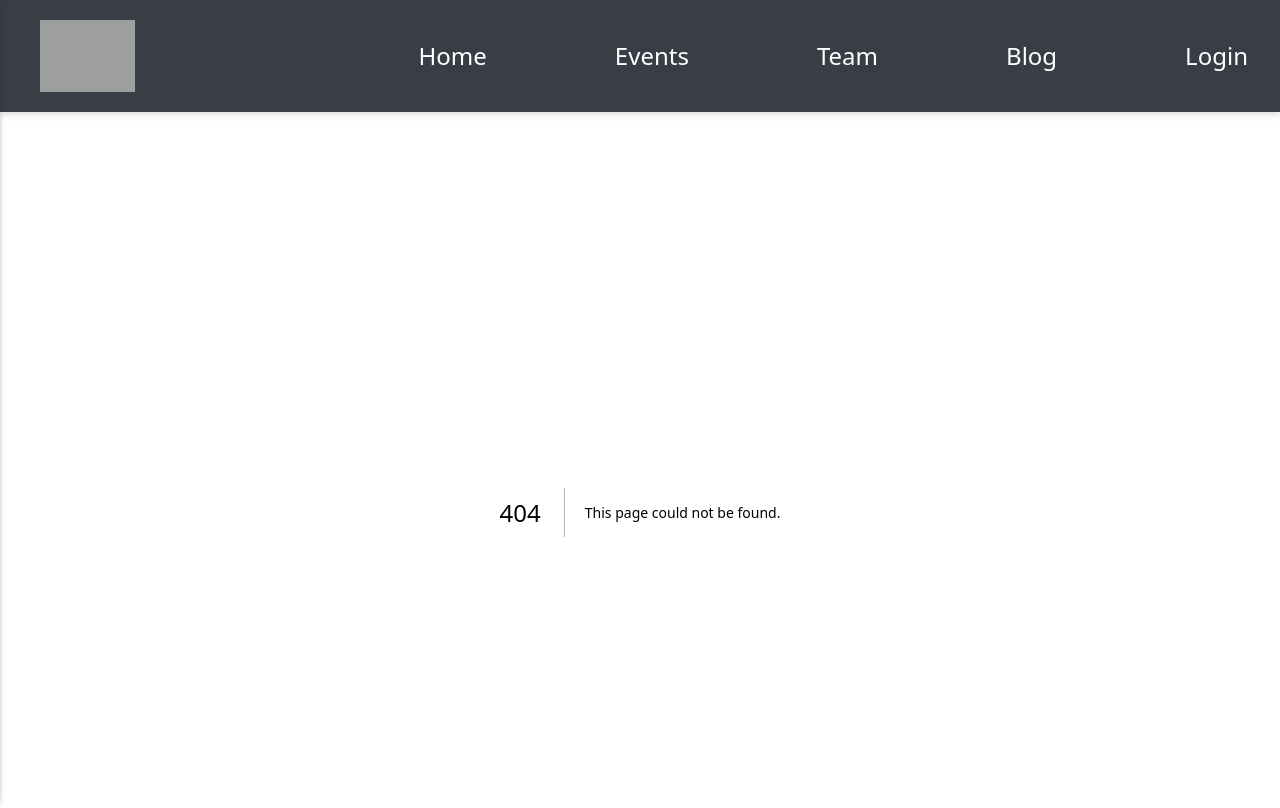
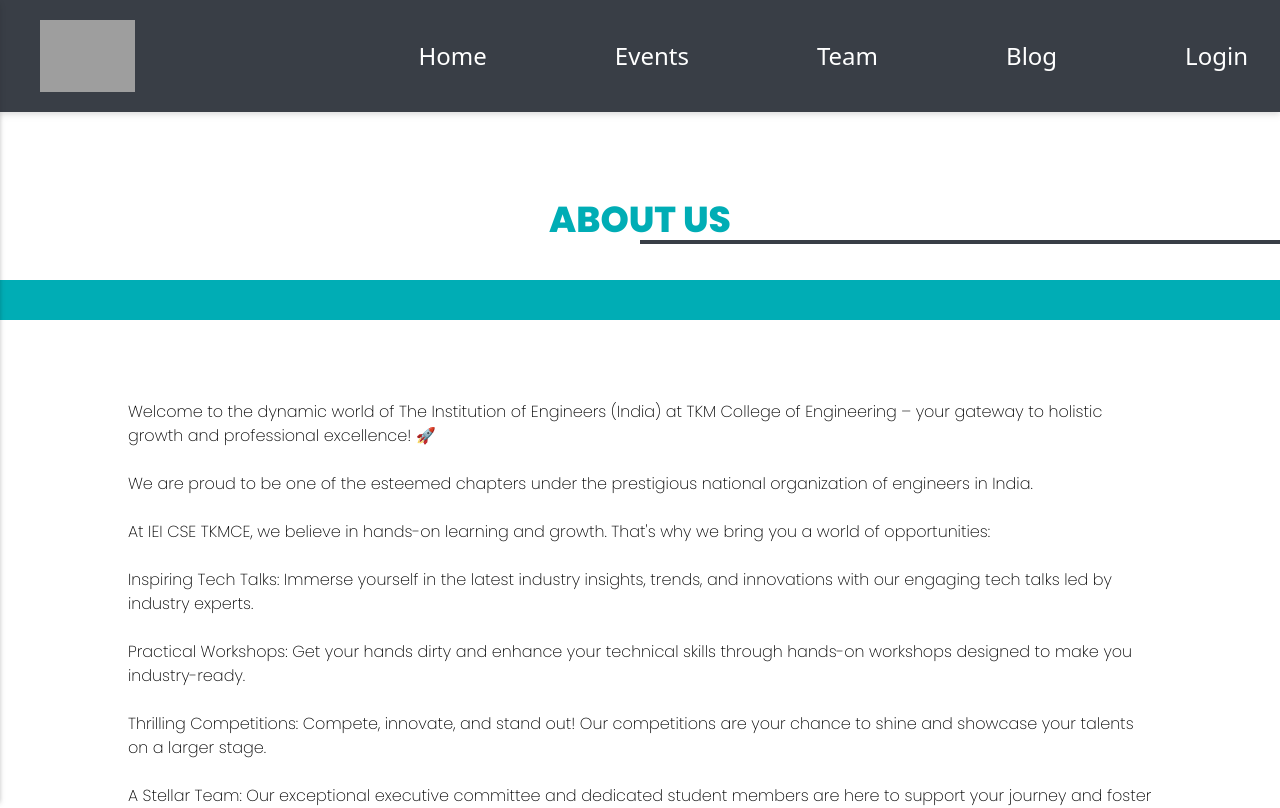
Before and after one commit to agastus047/iei-cse-tkmce, a Next.js app: page /About in a window 1280 px wide. Before the commit this address had no page. Shown: the top 808 px of the page. Built offline with nearby package versions, Linux system fonts and the light colour scheme; grey boxes are pictures that could not be loaded.

Commit message:
first about

```diff
--- a/src/components/Footer.jsx
+++ b/src/components/Footer.jsx
@@ -3,6 +3,7 @@ import TwitterIcon from '@mui/icons-material/Twitter';
 import InstagramIcon from '@mui/icons-material/Instagram';
 import LinkedInIcon from '@mui/icons-material/LinkedIn';
 import WhatsAppIcon from '@mui/icons-material/WhatsApp';
+import Link from 'next/link';
 export default function Footer() {
   return (
     <div className="bg-[#222831] pt-4 md:pt-8 pb-4 md:pb-8 grid md:grid-cols-12 px-5 md:px-20 gap-2 md:gap-20 font-michroma" >
@@ -28,10 +29,10 @@ export default function Footer() {
       <div className="grid md:col-span-6 md:grid-cols-6 gap-2 md:gap-4">
         <div className='grid col-span-2 gap-1 place-content-start'>
           <div className='text-white font-semibold text-xs'>
-            ABOUT
+             ABOUT
           </div>
           <div className='text-white text-xs hidden md:block'>
-            About Us
+            <Link href="/About">About Us</Link>
           </div>
           <div className='text-white text-xs hidden md:block'>
             Vision
--- /dev/null
+++ b/src/pages/About.js
@@ -0,0 +1,19 @@
+import React from 'react'
+
+const About = () => {
+  return (
+    <div className='flex-col  justify-items-center '>
+        <div  className='flex flex-col justify-end items-center h-32'>
+            <h1 className="font-Poppins font-extrabold text-4xl text-center" style={{color:"#00ADB5"}}>ABOUT US</h1>
+
+        </div>
+        <hr style={{top: '20px',border: 'none',height: '4px',background: '#393E46',marginBottom:'10px',width:'50%',float:'right'}}></hr>
+        <span style={{ backgroundColor: '#00ADB5', height: '40px', width: '100%', display: 'block' }} className='mt-10'></span>
+        <div className='mt-10 pl-32 pr-32 pb-10 pt-10'>
+            <p className='font-Poppins font-normal'>Welcome to the dynamic world of The Institution of Engineers (India) at TKM College of Engineering – your gateway to holistic growth and professional excellence! 🚀<br/><br/> We are proud to be one of the esteemed chapters under the prestigious national organization of engineers in India.<br/><br/> At IEI CSE TKMCE, we believe in hands-on learning and growth. That's why we bring you a world of opportunities:<br/><br/> Inspiring Tech Talks: Immerse yourself in the latest industry insights, trends, and innovations with our engaging tech talks led by industry experts.<br/><br/> Practical Workshops: Get your hands dirty and enhance your technical skills through hands-on workshops designed to make you industry-ready.<br/><br/> Thrilling Competitions: Compete, innovate, and stand out! Our competitions are your chance to shine and showcase your talents on a larger stage.<br/><br/> A Stellar Team: Our exceptional executive committee and dedicated student members are here to support your journey and foster your ambitions.<br/><br/> Join us at IEI CSE TKMCE, where we don't just imagine the future – we engineer it. Unlock your full potential, broaden your horizons, and embark on an exciting journey towards becoming a true trailblazer in the world of engineering. Your future starts here</p>
+        </div>
+    </div>
+  )
+}
+
+export default About
--- a/src/styles/globals.css
+++ b/src/styles/globals.css
@@ -1,5 +1,4 @@
-@import url('https://fonts.googleapis.com/css2?family=Michroma&family=Poppins:wght@200&display=swap');
-@import url('https://fonts.googleapis.com/css2?family=Michroma&display=swap');
+@import url('https://fonts.googleapis.com/css2?family=Michroma&family=Poppins:ital,wght@0,200;0,700;0,800;1,700&display=swap');
 @tailwind base;
 @tailwind components;
 @tailwind utilities;
--- a/tailwind.config.js
+++ b/tailwind.config.js
@@ -32,6 +32,9 @@ module.exports = {
         michroma:['Michroma'],
         oldeenglish: ['Olde English'],
         Poppins:['Poppins'],
+      },
+      minWidth: {
+        '1/2': '50%',
       }
     },
   },
```
